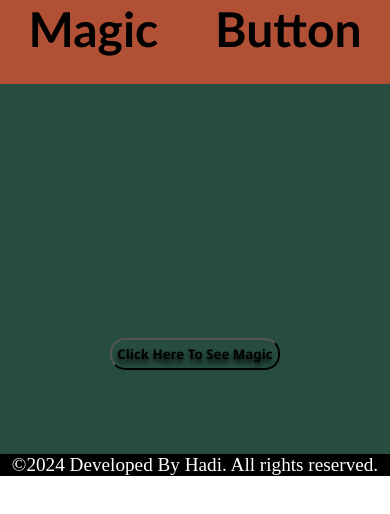
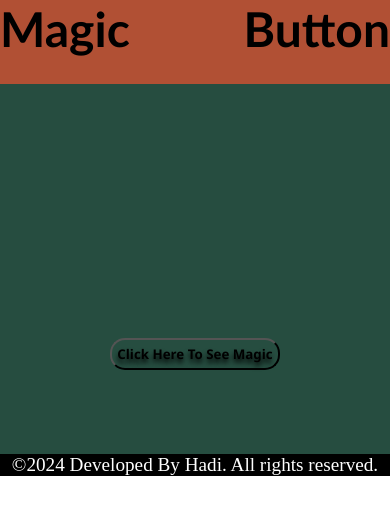
Before and after one commit to RajaHadi/Magic-Button, a plain HTML site: page index.html in a window 390 px wide. Drawn offline with Linux system fonts and the light colour scheme.

Commit message:
Update index.html

```diff
--- a/index.html
+++ b/index.html
@@ -69,6 +69,15 @@
             font-size: 1.5rem;
 
         }
+            @media screen and (max-width:500px){
+            .header{
+                 justify-content:space-between;
+
+
+
+
+        }
+
 
     </style>
 </head>
```
